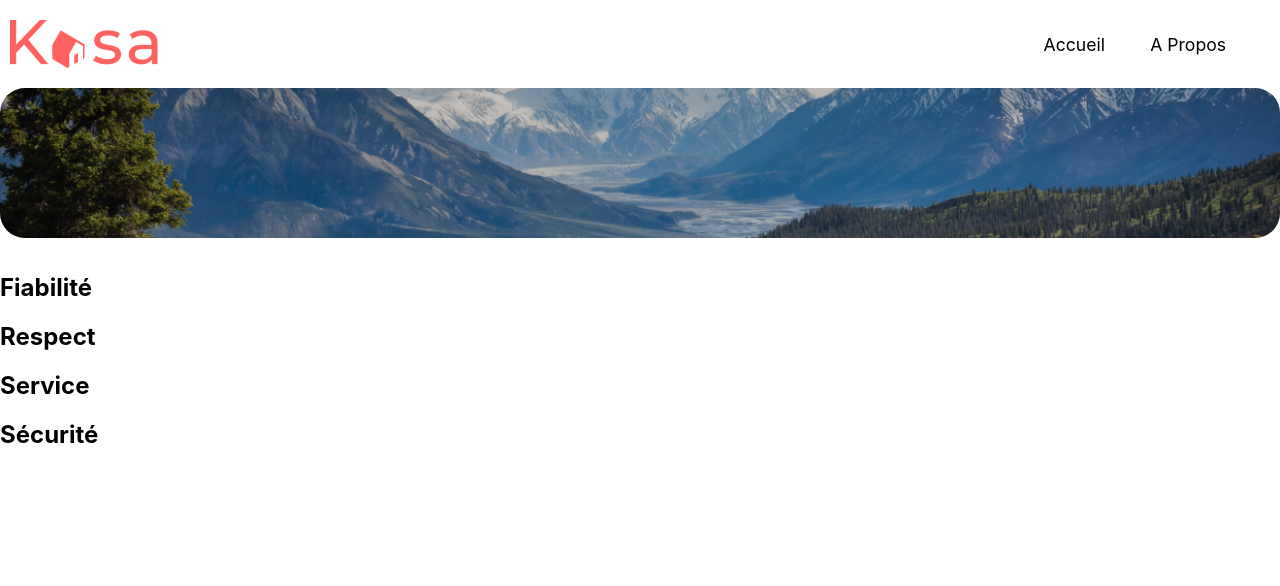
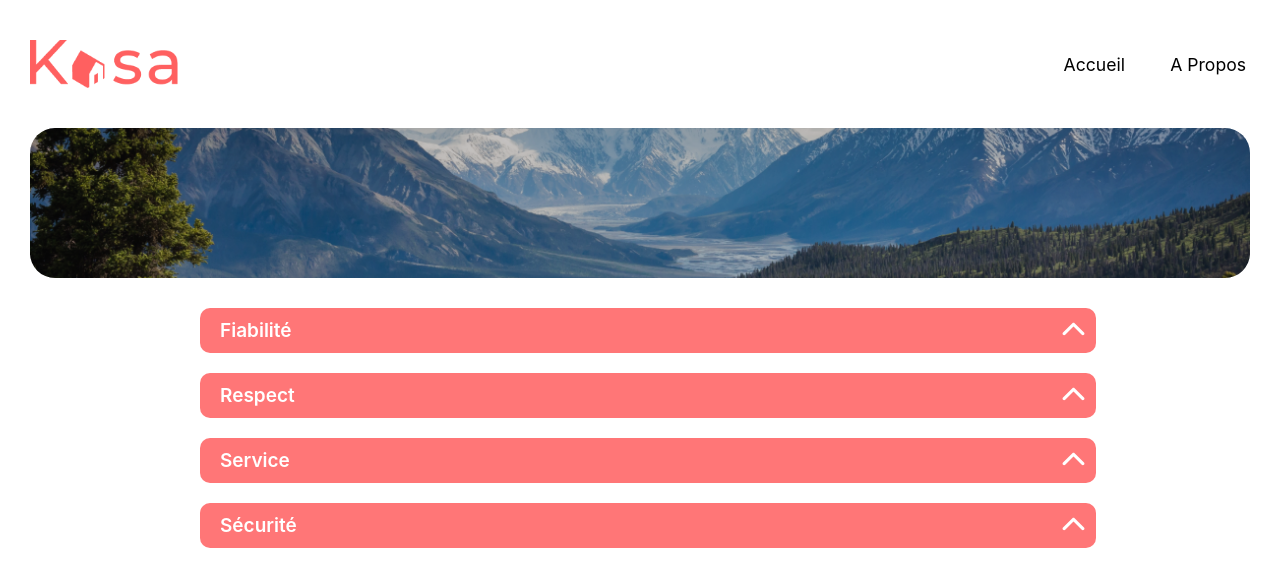
Before and after one commit to fatimaassila/Kasa, a React (Create React App) app: page /about in a window 1280 px wide. Shown: the top 586 px of the page. Built offline with nearby package versions, Linux system fonts and the light colour scheme.

Commit message:
created the Collapse component @ about

```diff
--- a/package.json
+++ b/package.json
@@ -3,6 +3,9 @@
   "version": "0.1.0",
   "private": true,
   "dependencies": {
+    "@fortawesome/fontawesome-svg-core": "^6.6.0",
+    "@fortawesome/free-solid-svg-icons": "^6.6.0",
+    "@fortawesome/react-fontawesome": "^0.2.2",
     "@testing-library/jest-dom": "^5.14.1",
     "@testing-library/react": "^13.0.0",
     "@testing-library/user-event": "^13.2.1",
--- a/src/App.js
+++ b/src/App.js
@@ -11,7 +11,6 @@ function App() {
     <Router>
        <Header/>
       <Routes>
-
         <Route path="/" element={<Home />} />
         <Route path="/about" element={<About />} />
         <Route path="/Accommodation" element={<Accommodation />} />
--- a/src/components/Banner/index.jsx
+++ b/src/components/Banner/index.jsx
@@ -2,7 +2,7 @@ import './style.scss'
 function Banner( {img , title }) {
 
     return (
-        <div className="banner">
+      <div className="banner">
         <img className="banner-img" src={img} alt="Bannière" />
         <div className="banner-sombre"></div>
         <span className="banner-title">{title}</span>
--- a/src/components/Banner/style.scss
+++ b/src/components/Banner/style.scss
@@ -5,6 +5,7 @@ $background-color: rgba(26, 25, 25, 0.835);
     height: 150px;
     margin-bottom: 35px;
     position: relative;
+    margin:30px;
 
     .banner-img{
     border-radius: 25px;
--- a/src/components/Card/style.scss
+++ b/src/components/Card/style.scss
@@ -1,33 +1,35 @@
-$primary-color:rgb(217, 90, 117);
+
 $font-size-medium: 13px;
 .card {
     position: relative;
-    width: 340px;
+    width: 30%;
     height: 340px;
     border-radius: 10px;
     cursor: pointer;
     overflow: hidden;
     transition : box-shadow 0.2s ease-in-out;
-    background-color: $primary-color;
-
     img {
         width: 100%;
-        height: 280px;
+        height:340px;
         object-fit: cover;
         object-position: center;
     }
     .card_title{
-        margin-left: 5px;
+        position:absolute;
+        bottom: 20px;
+        left:10px;
+        right: 20px;
+        font-weight: 500;
         font-size:$font-size-medium;
         color: white;
-        margin-top: 0px;
-        margin-bottom:5px;
     }
     .text{
-        margin-left:5px;
+        position:absolute;
+        bottom: 1px;
+        left:10px;
+        right: 20px;
+        font-weight: 500;
         font-size:$font-size-medium;
         color: white;
-        margin-top: 5px;
-        font-weight: bold;
     }
 }
--- a/src/components/Collapse/index.jsx
+++ b/src/components/Collapse/index.jsx
@@ -1,30 +1,30 @@
 import { useState } from "react"
+import './style.scss'
+import { FontAwesomeIcon } from "@fortawesome/react-fontawesome"
+import { faChevronUp, faChevronDown } from "@fortawesome/free-solid-svg-icons"
 
-function Collapse({title, content}) {
-    const [isOpen, setIsOpen] = useState(false)
+function Collapse({ title, content }) {
+  const [isOpen, setIsOpen] = useState(false);
+
   const display = () => {
     setIsOpen(!isOpen);
   };
 
   return (
-        // affiche le collapse replié par défaut et l'ouvre au clic puis le referme au clic en faisant disparaitre le texte et le style
-        <div >
-          <div >
-            <h2>{title}</h2>
-            <p onClick={display}>
-              {isOpen ? (
-                <i className="fa-solid fa-chevron-up"></i>
-              ) : (
-                <i className="fa-solid fa-chevron-down"></i>
-              )}
-            </p>
-          </div>
-          {/* Si le collapse est à TRUE alors il affichera la description */}
-          <div >
-            {isOpen && <p>{content}</p>}
+    <div className="collapse" >
+      <div className="collapse-content">
+        <h2 className="title">{title}</h2>
+        <div onClick={display}>
+          <FontAwesomeIcon icon={isOpen ? faChevronDown : faChevronUp } />
         </div>
       </div>
-      );
-    };
+      {isOpen && (
+        <div className="description">
+          <p>{content}</p>
+        </div>
+      )}
+    </div>
+  )
+}
 
 export default Collapse
--- /dev/null
+++ b/src/components/Collapse/style.scss
@@ -0,0 +1,41 @@
+$font-size-base: 19px;
+.collapse {
+  border-radius:10px;
+  margin: 0px 150px 20px 200px;
+  overflow: hidden;
+  transition: all 0.3s ease;
+  width:70%;
+  .description {
+      background-color:rgb(166 161 161 / 13%);
+      color:black;
+      font-size:$font-size-base;
+      padding:5px 5px 5px 20px;
+    }
+  .collapse-content {
+    display: flex;
+    justify-content: space-between;
+    align-items: center;
+    padding:10px 10px 10px 20px;
+    background-color:rgb(255 82 83 / 79%);
+    height: 25px;
+
+   .title {
+      font-size:$font-size-base;
+      font-weight: 600;
+      margin: 0;
+      color:white;
+    }
+    .svg-inline--fa {
+      margin-left: 10px;
+      cursor: pointer;
+      font-size: 25px;
+      color:white;
+      transition: transform 0.1s ease;
+      transform-origin: center;
+    }
+  }
+  &.open .svg-inline--fa {
+      transform: rotate(180deg);
+       // La flèche sera tournée à 180 degrés quand le collapse est ouvert
+    }
+}
--- a/src/components/Header/style.scss
+++ b/src/components/Header/style.scss
@@ -6,11 +6,9 @@
     height: 68px;
     max-width: 95%;
     width: 100%;
-    margin:10px;
-
+    margin:30px;
     img{
         height: 70%;
-
     }
     .nav-button {
         display: flex;
--- a/src/pages/About/index.jsx
+++ b/src/pages/About/index.jsx
@@ -16,7 +16,7 @@ const aboutDatas = [
     {
         "id": "3",
         "title": "Service",
-        "content": "Nos équipes se tiennent à votre disposition pour vous fournir une expérience parfaite. N'hésitez pas à nous contacter si vous avez la moindre question.."
+        "content": "La bienveillance fait partie des valeurs fondatrices de Kasa. Tout comportement discriminatoire ou de perturbation du voisinage entraînera une exclusion de notre plateforme.."
     },
     {
         "id": "4",
@@ -28,7 +28,7 @@ function About() {
     return(
         <div>
             <Banner img={imgAboutBanner} />
-            <div className='card-container'>
+            <div className='collapse-container'>
              {aboutDatas.map((data, index) => (
               <Collapse
                key={`${data.id}-${index}`}
--- a/src/pages/Home/index.jsx
+++ b/src/pages/Home/index.jsx
@@ -3,6 +3,7 @@ import imgHomeBanner from '../../assets/imgBanner.png'
 import Banner from '../../components/Banner'
 import data from '../../data/data.json'
 import Card from '../../components/Card'
+import './style.scss'
 
 function Home() {
     return (
--- /dev/null
+++ b/src/pages/Home/style.scss
@@ -0,0 +1,10 @@
+// rgba(242, 242, 242, 0.872);
+.card-container{
+    display: flex;
+    flex-wrap: wrap;
+    background-color:rgba(242, 242, 242, 0.872);
+    padding: 50px;
+    border-radius: 25px;
+    margin:30px;
+    gap: 50px;
+}
```
Also changed, not shown: src/utils/app.scss (added), 2 other files (tests, documents, lock files or other folders). Lines whose indentation alone changed are shown as unchanged.
